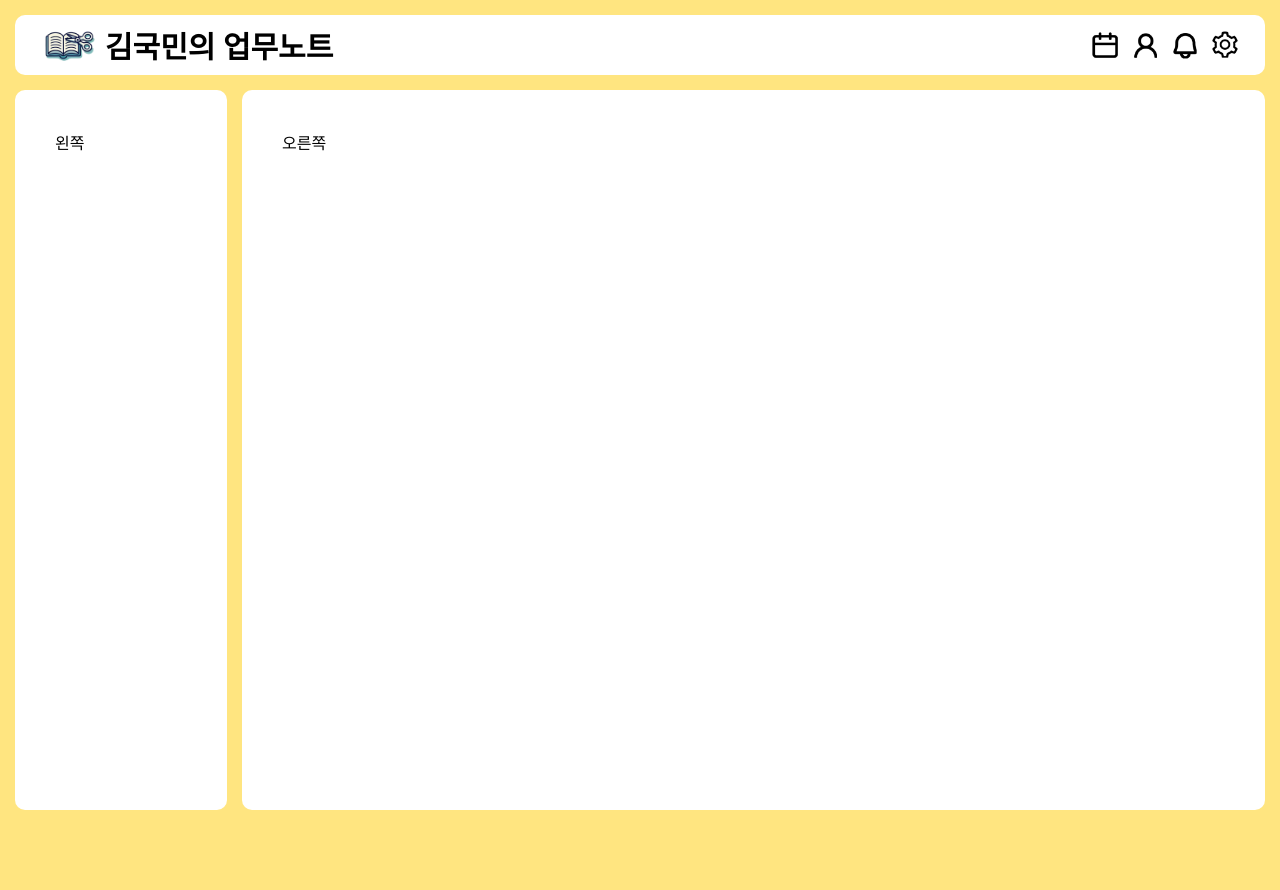
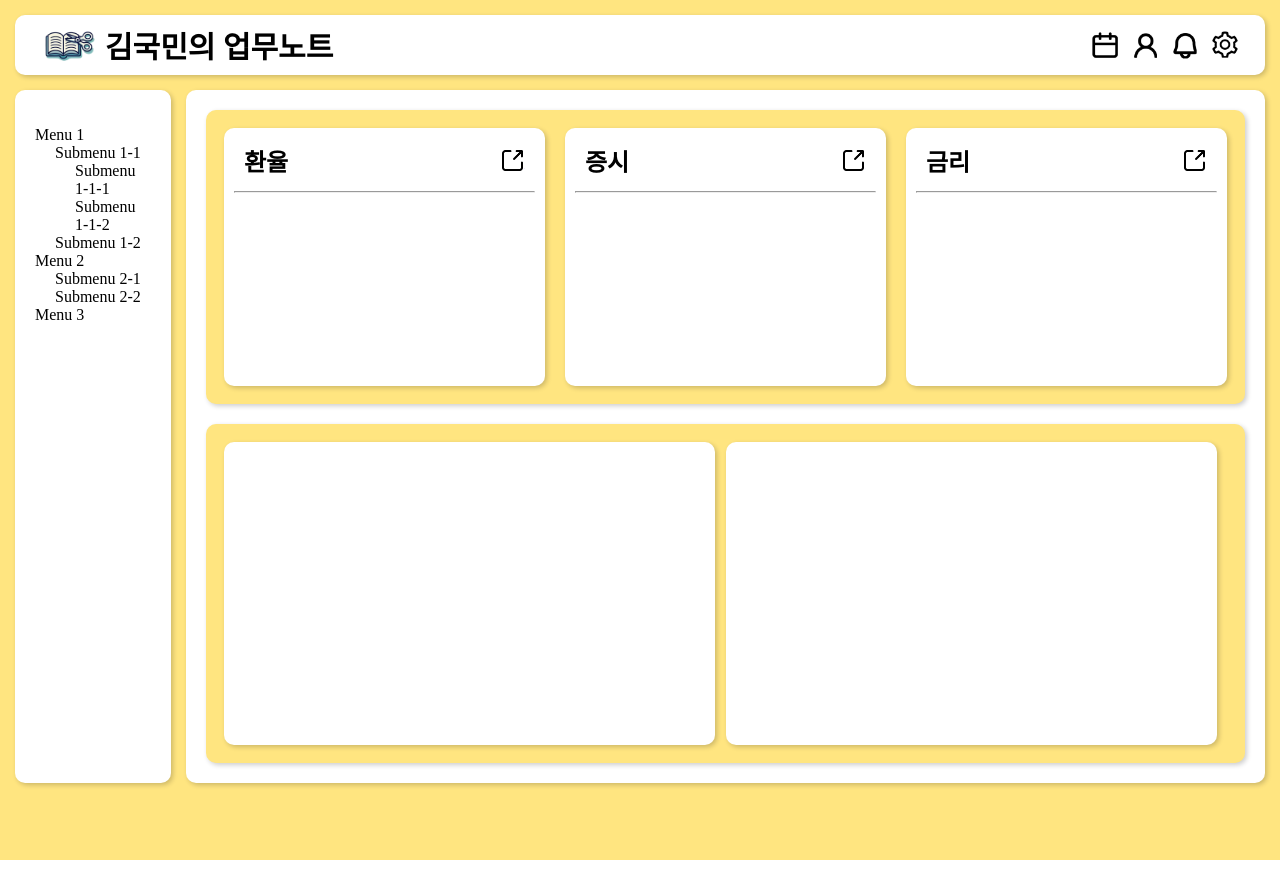
Before and after one commit to WogusKim/keywar, a Java web app: page / in a window 1280 px wide. After the commit the page ends 860 px from the top, so only its background shows below. Run offline with Spring Boot 4, a stand-in JSP engine, Linux system fonts and the light colour scheme; the project's own start-up code is not run, and a stand-in starts its controllers and pages; some web fonts are replaced.

Commit message:
홈 만들다 말았음

```diff
--- a/Keyboard/src/main/webapp/WEB-INF/views/main.jsp
+++ b/Keyboard/src/main/webapp/WEB-INF/views/main.jsp
@@ -15,7 +15,40 @@
 <div class="content_outline">
 	<%@ include file="/WEB-INF/views/sidebar.jsp" %>
 	<div class="content_right">
-	    오른쪽
+
+	    <div class="board_top">
+	    	<div class="board_inner">
+	    		<div class="card_top">
+		    		<h2 class="card_title">환율</h2>
+		    		<a href="#" class="link-icon">바로가기</a>
+	    		</div>
+	    		<hr>
+
+	    	</div>
+	    	<div class="board_inner">
+	    		<div class="card_top">
+		    		<h2 class="card_title">증시</h2>
+		    		<a href="#" class="link-icon">바로가기</a>
+	    		</div>
+	    		<hr>
+	    	</div>
+	    	<div class="board_inner">
+	    		<div class="card_top">
+		    		<h2 class="card_title">금리</h2>
+		    		<a href="#" class="link-icon">바로가기</a>
+	    		</div>
+	    		<hr>
+	    	</div>
+	    </div>
+
+	    <div class="board_bottom">
+	    	<div class="board_inner2">
+
+	    	</div>
+	    	<div class="board_inner2">
+
+	    	</div>
+	    </div>
 	</div>
 </div>
 
--- a/Keyboard/src/main/webapp/WEB-INF/views/sidebar.jsp
+++ b/Keyboard/src/main/webapp/WEB-INF/views/sidebar.jsp
@@ -1,16 +1,60 @@
 <%@ page language="java" contentType="text/html; charset=UTF-8"
 	pageEncoding="UTF-8"%>
-<%@ taglib prefix="c"  uri="http://java.sun.com/jsp/jstl/core"%>
+<%@ taglib prefix="c" uri="http://java.sun.com/jsp/jstl/core"%>
 <!DOCTYPE html>
 <html>
 <head>
 <meta charset="UTF-8">
 <title>사이드바</title>
-    <link rel="stylesheet" href="${pageContext.request.contextPath}/resources/css/main.css">
+<link rel="stylesheet" href="${pageContext.request.contextPath}/resources/css/main.css">
+<style>
+.menu-tree ul {
+    list-style: none;
+    padding: 0;
+}
+
+.menu-item > .submenu {
+    display: block; /* 모든 서브메뉴를 기본적으로 표시 */
+    margin-left: 20px;
+}
+
+.menu-item.closed > .submenu {
+    display: none; /* closed 클래스가 있는 경우에만 숨김 */
+}
+</style>
 </head>
 <body>
 	<div class="content_left">
-		왼쪽
+		<div class="menu-tree">
+		    <ul>
+		        <li class="menu-item">Menu 1
+		            <ul class="submenu">
+		                <li class="menu-item">Submenu 1-1
+		                    <ul class="submenu">
+		                        <li>Submenu 1-1-1</li>
+		                        <li>Submenu 1-1-2</li>
+		                    </ul>
+		                </li>
+		                <li>Submenu 1-2</li>
+		            </ul>
+		        </li>
+		        <li class="menu-item">Menu 2
+		            <ul class="submenu">
+		                <li>Submenu 2-1</li>
+		                <li>Submenu 2-2</li>
+		            </ul>
+		        </li>
+		        <li>Menu 3</li>
+		    </ul>
+		</div>
 	</div>
+<script>
+document.querySelectorAll('.menu-item').forEach(item => {
+    item.addEventListener('click', function(event) {
+        this.classList.toggle('closed');
+        event.stopPropagation(); // 상위 메뉴의 이벤트가 발생하지 않도록 함
+    });
+});
+</script>
 </body>
 </html>
--- a/Keyboard/src/main/webapp/resources/css/main.css
+++ b/Keyboard/src/main/webapp/resources/css/main.css
@@ -1,10 +1,16 @@
+@font-face {
+    font-family: 'textL';
+    src: url('../fonts/KBFGTextL.ttf') format('truetype');
+    font-weight: normal;
+    font-style: normal;
+}
 html {
     height: 100%;
     margin: 0;
 }
 body{
     background-color: #FFE580;
-    font-family: 'KB금융 본문체 Light';
+    font-family: 'textL';
     padding: 15px;
     height: 100%;
     margin: 0;
@@ -18,6 +24,7 @@ body{
     display : flex;
     justify-content: space-between;
     align-items : center;
+    box-shadow: 2px 2px 5px rgba(0, 0, 0, 0.2);
 }
 .header_innerBox{
     display: flex;
@@ -25,7 +32,7 @@ body{
 }
 .header_innerText{
     font-size: 30px;
-    font-family: 'KB금융 본문체 Light';
+    font-family: 'textL';
     font-weight: bold;
 }
 .header_logo{
@@ -38,7 +45,6 @@ body{
 .header_iconArea{
     display: flex;
     justify-content: space-between;
-
     margin-right: 15px;
 }
 .header_icon{
@@ -51,22 +57,112 @@ body{
 .content_left{
     border-radius: 10px;
     background-color: white;
-    padding: 40px;
+    padding: 20px;
     width: 14%;
-    height: 80%;
+    height: 90%;
     margin-right: 15px;
+    box-shadow: 2px 2px 5px rgba(0, 0, 0, 0.2);
 
 }
 .content_right{
+	flex-direction: column;   /* 자식 요소를 수직으로 정렬 */
+    justify-content: space-between; /* 상단과 하단에 자식 요소를 정렬하고, 나머지 공간을 중간에 배분 */
     border-radius: 10px;
     background-color: white;
-    padding: 40px;
+    padding: 20px;
     width: 100%;
-    height: 80%;
-
+    height: 90%;
+	box-shadow: 2px 2px 5px rgba(0, 0, 0, 0.2);
 }
 .content_outline{
     margin-top: 15px;
     height: 100%;
     display: flex;
 }
+
+
+/* home */
+
+*, *::before, *::after {
+    box-sizing: border-box;
+}
+
+.board_top{
+    display: flex;                 /* Flexbox를 활성화합니다 */
+    justify-content: space-between; /* 내부 요소들 사이에 균등 간격을 제공합니다 */
+    align-items: center;           /* 내부 요소들을 세로 중앙에 배치합니다 */
+    border-radius: 10px;
+    background-color: #FFE580;
+    width: 100%;
+    height: 45%;                   /* 컨테이너 높이 설정 */
+    padding: 18px;
+    margin-bottom: 20px;              /* 내부 요소와의 간격을 위해 패딩 추가 */
+    box-shadow: 2px 2px 5px rgba(0, 0, 0, 0.2);
+}
+
+.board_inner {
+    border-radius: 10px;
+    background-color: white;
+    width: 32%;                    /* 각 내부 요소의 너비를 30%로 설정 */
+    height: 100%;                  /* 높이를 부모와 같게 설정 */
+    padding: 10px;
+    margin-right: 10px;            /* 요소 사이의 마진 설정 */
+    box-shadow: 2px 2px 5px rgba(0, 0, 0, 0.2);
+}
+
+/* 마지막 board_inner 요소의 마진을 제거합니다 */
+.board_inner:last-child {
+    margin-right: 0;
+}
+
+.board_bottom{
+    display: flex;                 /* Flexbox를 활성화합니다 */
+    justify-content: space-between; /* 내부 요소들 사이에 균등 간격을 제공합니다 */
+    align-items: center;           /* 내부 요소들을 세로 중앙에 배치합니다 */
+    border-radius: 10px;
+    background-color: #FFE580;
+    width: 100%;
+    height: 52%;                   /* 컨테이너 높이 설정 */
+    padding: 18px;
+    margin-bottom: 20px;
+    box-shadow: 2px 2px 5px rgba(0, 0, 0, 0.2);
+}
+
+.board_bottom:last-child {
+    margin-bottom: 0; /* 마지막 요소의 마진 제거 */
+}
+
+.board_inner2 {
+    border-radius: 10px;
+    background-color: white;
+    width: 49%;                    /* 각 내부 요소의 너비를 30%로 설정 */
+    height: 100%;                  /* 높이를 부모와 같게 설정 */
+    padding: 10px;
+    margin-right: 10px;            /* 요소 사이의 마진 설정 */
+    box-shadow: 2px 2px 5px rgba(0, 0, 0, 0.2);
+}
+
+.card_top {
+    display: flex;
+    justify-content: space-between; /* 필요에 따라 flex-end로 변경 */
+    align-items: center;
+    width: 100%; /* 컨테이너 전체 너비를 확보 */
+    padding: 0 10px; /* 좌우 패딩을 추가하여 내용이 테두리에 닿지 않도록 함 */
+}
+
+.card_title {
+    margin-right: auto; /* 제목과 아이콘 사이의 공간 자동 조정 */
+    margin-top: 5px;
+    margin-bottom: 5px;
+}
+
+.link-icon {
+    display: inline-block;
+    width: 25px; /* 너비 증가 */
+    height: 25px; /* 높이 조정, 필요에 따라 auto로 설정 */
+    background-image: url('../images/icons/link.png'); /* 이미지 경로 확인 */
+    background-size: contain; /* 이미지가 비율을 유지하면서 컨테이너에 맞게 조정됨 */
+    text-indent: 100%;
+    white-space: nowrap;
+    overflow: hidden;
+}
```
Also changed, not shown: Keyboard/src/main/webapp/resources/fonts/KBFGDisplayMI.ttf (added), Keyboard/src/main/webapp/resources/images/icons/link.png (added), 6 other files.
